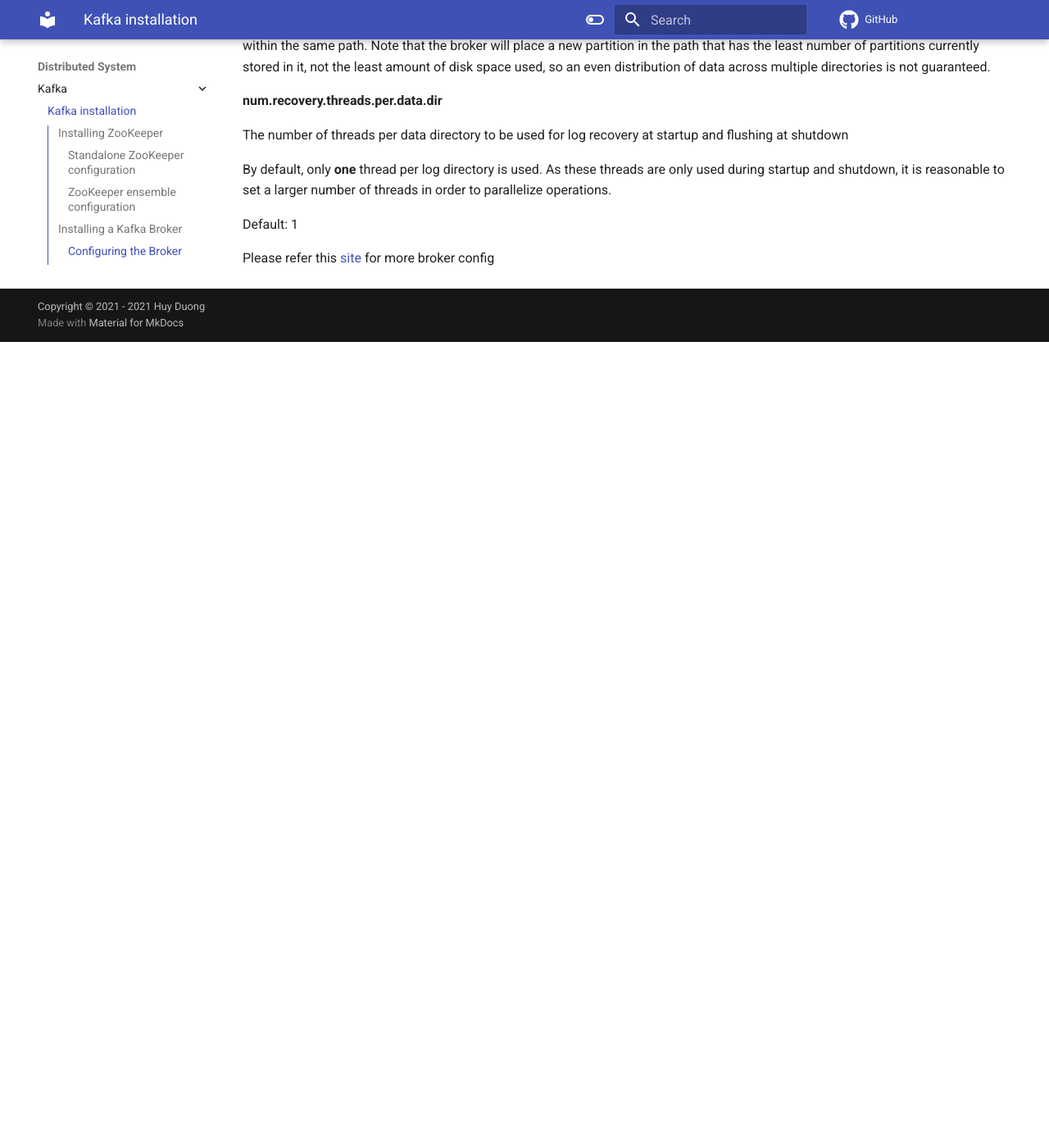
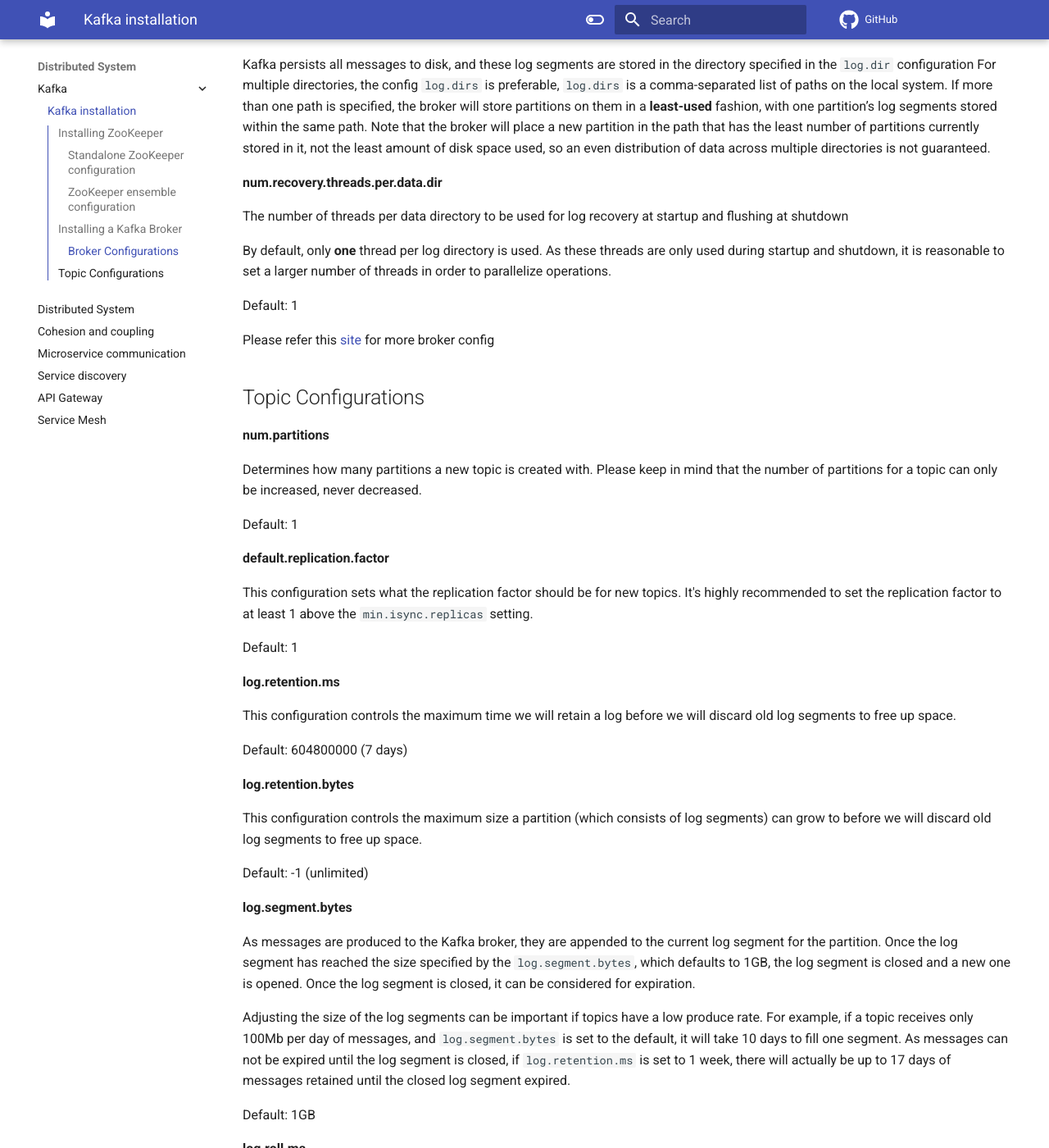
Before and after one commit to dinhhuy258/notes, an MkDocs documentation site: the page built from docs/distributed-system/kafka/kafka_installation.md, in a window 1280 px wide and 1400 px high, scrolled down 2108 px. Shown: the whole window at 82% size. Built offline with MkDocs 1.6.1 and Material for MkDocs 9.7.7, drawn with Linux system fonts in a browser that asks for light colours; comment, search, counter and statistics services are not loaded; before the commit the page ends 2525 px from its top, so only the background shows below that; some of the changed text lies outside the part shown.

Commit message:
Kafka topic configuration

````diff
--- a/docs/distributed-system/kafka/kafka_installation.md
+++ b/docs/distributed-system/kafka/kafka_installation.md
@@ -16,9 +16,9 @@ dataDir=/var/zookeeper
 clientPort=2181
 ```
 
-**tickTime:** the basic time unit in milliseconds used by ZooKeeper
-**dataDir:** the location to store the in-memory database snapshots
-**clientPort:** the port to listen for client connections
+- **tickTime:** the basic time unit in milliseconds used by ZooKeeper
+- **dataDir:** the location to store the in-memory database snapshots
+- **clientPort:** the port to listen for client connections
 
 ### ZooKeeper ensemble configuration
 
@@ -39,17 +39,17 @@ server.2=zoo2.example.com:2888:3888
 server.3=zoo3.example.com:2888:3888
 ```
 
-**initLimit:** is the amount of time to allow followers to connect with a leader
-**syncLimit:** limits how long out-of-sync followers can be with the leader.
+- **initLimit:** is the amount of time to allow followers to connect with a leader
+- **syncLimit:** limits how long out-of-sync followers can be with the leader.
 
 Both values are a number of `tickTime` units, which makes the `initLimit` 20 × 2,000 ms, or 40 seconds.
 
 The configuration also lists each server in the ensemble. The servers are specified in the format `server.X=hostname:peerPort:leaderPort`, with the following parameters:
 
-**X:** The ID number of the server. This must be an integer.
-**hostname:** The hostname or IP address of the server
-**peerPort:** The TCP port over which servers in the ensemble communicate with one another.
-**leaderPort:** The TCP port over which leader election is performed.
+- **X:** The ID number of the server. This must be an integer.
+- **hostname:** The hostname or IP address of the server
+- **peerPort:** The TCP port over which servers in the ensemble communicate with one another.
+- **leaderPort:** The TCP port over which leader election is performed.
 
 Clients only need to be able to connect to the ensemble over the `clientPort`, but the members of the ensemble must be able to communicate with one another over all three ports
 
@@ -57,7 +57,7 @@ Clients only need to be able to connect to the ensemble over the `clientPort`, b
 
 We can download and install Kafka from this [site](https://kafka.apache.org/downloads.html). We can also using the docker image from [here](https://github.com/confluentinc/cp-docker-images/wiki/Getting-Started)
 
-### Configuring the Broker
+### Broker Configurations
 
 **broker.id**
 
@@ -83,3 +83,57 @@ By default, only **one** thread per log directory is used. As these threads are
 Default: 1
 
 Please refer this [site](https://docs.confluent.io/platform/current/installation/configuration/broker-configs.html) for more broker config
+
+## Topic Configurations
+
+**num.partitions**
+
+Determines how many partitions a new topic is created with. Please keep in mind that the number of partitions for a topic can only be increased, never decreased.
+
+Default: 1
+
+**default.replication.factor**
+
+This configuration sets what the replication factor should be for new topics. It's highly recommended to set the replication factor to at least 1 above the `min.isync.replicas` setting.
+
+Default: 1
+
+**log.retention.ms**
+
+This configuration controls the maximum time we will retain a log before we will discard old log segments to free up space.
+
+Default: 604800000 (7 days)
+
+**log.retention.bytes**
+
+This configuration controls the maximum size a partition (which consists of log segments) can grow to before we will discard old log segments to free up space.
+
+Default: -1 (unlimited)
+
+**log.segment.bytes**
+
+As messages are produced to the Kafka broker, they are appended to the current log segment for the partition. Once the log segment has reached the size specified by the `log.segment.bytes`, which defaults to 1GB, the log segment is closed and a new one is opened. Once the log segment is closed, it can be considered for expiration.
+
+Adjusting the size of the log segments can be important if topics have a low produce rate. For example, if a topic receives only 100Mb per day of messages, and `log.segment.bytes` is set to the default, it will take 10 days to fill one segment. As messages can not be expired until the log segment is closed, if `log.retention.ms` is set to 1 week, there will actually be up to 17 days of messages retained until the closed log segment expired.
+
+Default: 1GB
+
+**log.roll.ms**
+
+This configuration controls the period of time after which Kafka will force the log to roll even if the segment file isn't full to ensure that retention can delete or compact old data.
+
+Default: 7 days
+
+**min.insync.replicas**
+
+This configuration specifies the minimum number of replicas that must acknowledge a write for the write to be considered successful. If this minimum cannot be met, then the producer will raise an exception (either NotEnoughReplicas or NotEnoughReplicasAfterAppend)
+
+Default: 1
+
+**message.max.bytes**
+
+The largest record batch size allowed by Kafka (after compression if compression is enabled)
+
+Default: 1MB
+
+Please refer this [site](https://docs.confluent.io/platform/current/installation/configuration/topic-configs.html) for more topic config
````
